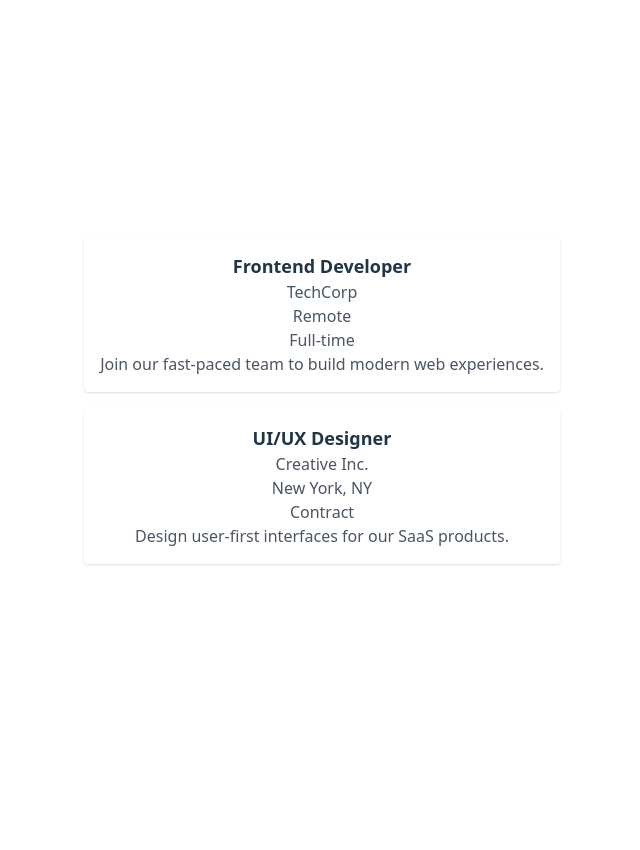
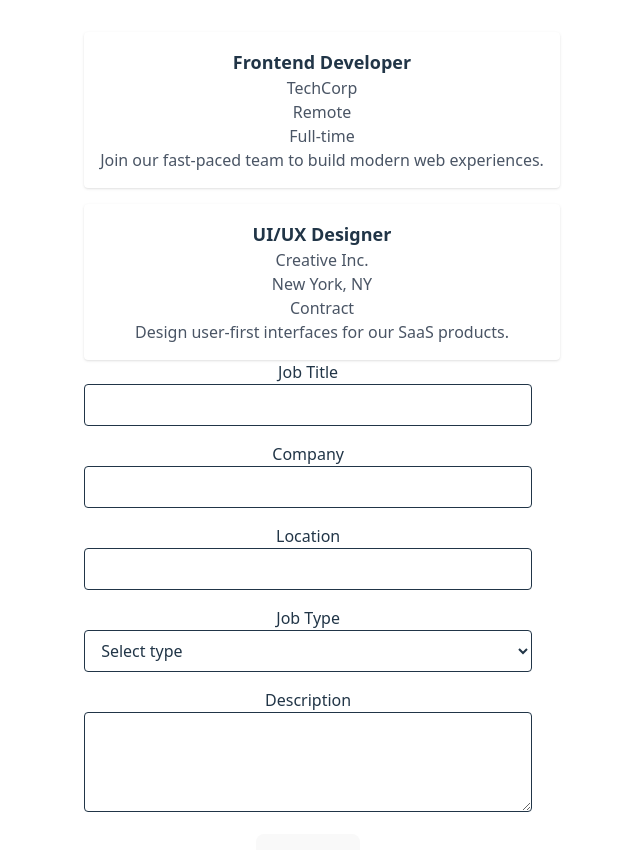
Before and after one commit to jpjuliao/job-board-react, a React (Vite) app: page / in a window 1280 px wide. Shown: the top 850 px of the page, without its empty margins (318-958 px from the left). Before the commit the page ends 800 px from the top, so only its background shows below. Built offline with nearby package versions, Linux system fonts and the light colour scheme.

Commit message:
Create Job Form component

```diff
--- a/src/components/JobBoard.tsx
+++ b/src/components/JobBoard.tsx
@@ -1,6 +1,12 @@
+import { Jobs } from '../mocks/jobs'
 import { Job } from '../models/job'
-import { jobs } from '../mocks/jobs'
 import JobCard from './JobCard'
+import JobForm from './JobForm'
+import { jobSchema } from '../schemas/jobSchema'
+import { z } from 'zod'
+
+
+type JobFormInputs = z.infer<typeof jobSchema>;
 
 /**
  * Displays a list of jobs using mock data.
@@ -8,11 +14,26 @@
  * @returns A React element for the job board.
  */
 export default function JobBoard() {
+
+  /**
+   * Logs the submitted job to the console.
+   *
+   * @param {any} data The submitted job data.
+   */
+  const handleJobSubmit = (data: JobFormInputs) => {
+    console.log("Submitted job:", data);
+  };
+
   return (
-    <div className="flex flex-col gap-4">
-      {jobs.map((job: Job) => (
-        <JobCard key={job.id} job={job} />
-      ))}
-    </div>
+    <>
+      <div className="flex flex-col gap-4">
+        {Jobs.map((job: Job) => (
+          <JobCard key={job.id} job={job} />
+        ))}
+      </div>
+      <div className="flex flex-col gap-4">
+        <JobForm onSubmit={handleJobSubmit} />
+      </div>
+    </>
   )
 }
--- a/src/components/JobCard.tsx
+++ b/src/components/JobCard.tsx
@@ -1,4 +1,4 @@
-import { Job } from '../models/job'
+import { Job } from '../models/Job'
 
 /**
  * Component to display job details in a card format.
--- /dev/null
+++ b/src/components/JobForm.tsx
@@ -0,0 +1,83 @@
+import { useForm } from "react-hook-form";
+import { zodResolver } from "@hookform/resolvers/zod";
+import { jobSchema, JobFormInputs } from "../schemas/jobSchema";
+import { JobFormProps } from "../models/job";
+
+/**
+ * Form component for creating or updating a job.
+ *
+ * @param {JobFormProps} props - The properties object.
+ * @param {JobFormInputs} [props.defaultValues={}] - The default values for the form fields.
+ * @param {(data: JobFormInputs) => void} props.onSubmit - The callback function to call when the form is submitted.
+ * @returns A React element representing the job form.
+ */
+export default function JobForm({ defaultValues = {}, onSubmit }: JobFormProps) {
+  const {
+    register,
+    handleSubmit,
+    formState: { errors, isSubmitting },
+  } = useForm<JobFormInputs>({
+    resolver: zodResolver(jobSchema),
+    defaultValues,
+  });
+
+  return (
+    <form onSubmit={handleSubmit(onSubmit)} className="space-y-4 max-w-md">
+      <div>
+        <label>Job Title</label>
+        <input
+          {...register("title")}
+          className="border rounded px-3 py-2 w-full"
+        />
+        {errors.title && <p className="text-red-500">{errors.title.message}</p>}
+      </div>
+
+      <div>
+        <label>Company</label>
+        <input
+          {...register("company")}
+          className="border rounded px-3 py-2 w-full"
+        />
+        {errors.company && <p className="text-red-500">{errors.company.message}</p>}
+      </div>
+
+      <div>
+        <label>Location</label>
+        <input
+          {...register("location")}
+          className="border rounded px-3 py-2 w-full"
+        />
+        {errors.location && <p className="text-red-500">{errors.location.message}</p>}
+      </div>
+
+      <div>
+        <label>Job Type</label>
+        <select {...register("type")} className="border rounded px-3 py-2 w-full">
+          <option value="">Select type</option>
+          <option value="Full-time">Full-time</option>
+          <option value="Part-time">Part-time</option>
+          <option value="Contract">Contract</option>
+          <option value="Internship">Internship</option>
+        </select>
+        {errors.type && <p className="text-red-500">{errors.type.message}</p>}
+      </div>
+
+      <div>
+        <label>Description</label>
+        <textarea
+          {...register("description")}
+          className="border rounded px-3 py-2 w-full min-h-[100px]"
+        />
+        {errors.description && <p className="text-red-500">{errors.description.message}</p>}
+      </div>
+
+      <button
+        type="submit"
+        disabled={isSubmitting}
+        className="bg-blue-600 text-white py-2 px-4 rounded hover:bg-blue-700"
+      >
+        {isSubmitting ? "Saving..." : "Save Job"}
+      </button>
+    </form>
+  );
+}
--- a/src/mocks/jobs.ts
+++ b/src/mocks/jobs.ts
@@ -1,23 +1,4 @@
-// [
-//   {
-//     "id": "job-001",
-//     "title": "Frontend Developer",
-//     "company": "TechCorp",
-//     "location": "Remote",
-//     "type": "Full-time",
-//     "description": "Join our fast-paced team to build modern web experiences."
-//   },
-//   {
-//     "id": "job-002",
-//     "title": "UI/UX Designer",
-//     "company": "Creative Inc.",
-//     "location": "New York, NY",
-//     "type": "Contract",
-//     "description": "Design user-first interfaces for our SaaS products."
-//   }
-// ]
-
-export const jobs = [
+export const Jobs = [
   {
     id: 'job-001',
     title: 'Frontend Developer',
--- /dev/null
+++ b/src/schemas/jobSchema.ts
@@ -0,0 +1,11 @@
+import { z } from 'zod';
+
+export const jobSchema = z.object({
+  title: z.string().min(1, "Job title is required"),
+  company: z.string().min(1, "Company is required"),
+  location: z.string().min(1, "Location is required"),
+  type: z.enum(["Full-time", "Part-time", "Contract", "Internship"]),
+  description: z.string().min(10, "Description must be at least 10 characters"),
+});
+
+export type JobFormInputs = z.infer<typeof jobSchema>;
```
Also changed, not shown: src/models/job.ts (+7 -0 lines).
